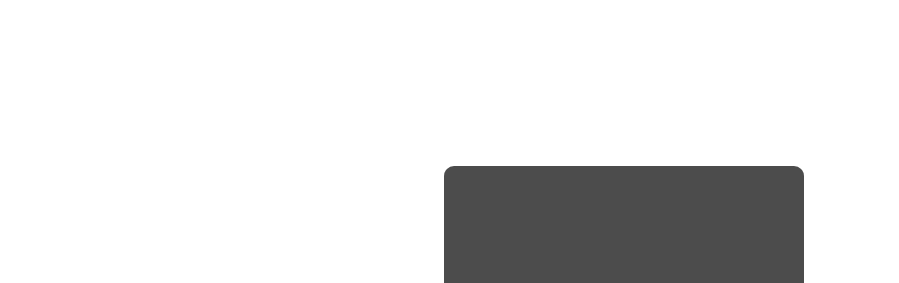
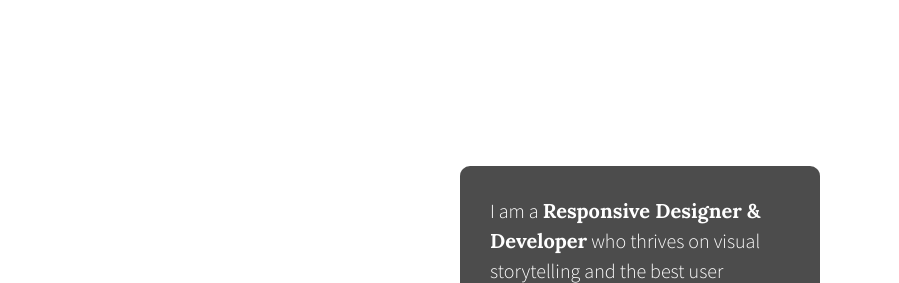
Before and after one commit to stephangriesel/stephangrieselcom, a plain HTML site: page index.html in a window 1280 px wide. Shown: the part 84-367 px from the top of the page, without its empty margins (0-899 px from the left). Drawn offline with nearby package versions, Linux system fonts and the light colour scheme.

Commit message:
Second commit

```diff
--- a/index.html
+++ b/index.html
@@ -21,12 +21,12 @@
         <!--[if lt IE 8]>
             <p class="browserupgrade">You are using an <strong>outdated</strong> browser. Please <a href="http://browsehappy.com/">upgrade your browser</a> to improve your experience.</p>
         <![endif]-->
-
-<section class="wrapper">
+		<section class="wrapper">
             <div id="content">
-                <p>My name is<span> Stephan Griesel.</span> Follow me on <i class="fa fa-twitter" aria-hidden="true"> and <i class="fa fa-github" aria-hidden="true"></p>
+                <p>I am a <span>Responsive Designer & Developer</span> who thrives on visual storytelling and the best user experience. When I'm not working, pursuing side projects or getting lost in the rabbit hole of blogs and books, I can be found traveling, hiking and searching for new stories.</p>
             </div>
         </section>
+
 
         <script src="https://ajax.googleapis.com/ajax/libs/jquery/1.11.3/jquery.min.js"></script>
         <script>window.jQuery || document.write('<script src="js/vendor/jquery-1.11.3.min.js"><\/script>')</script>
```
